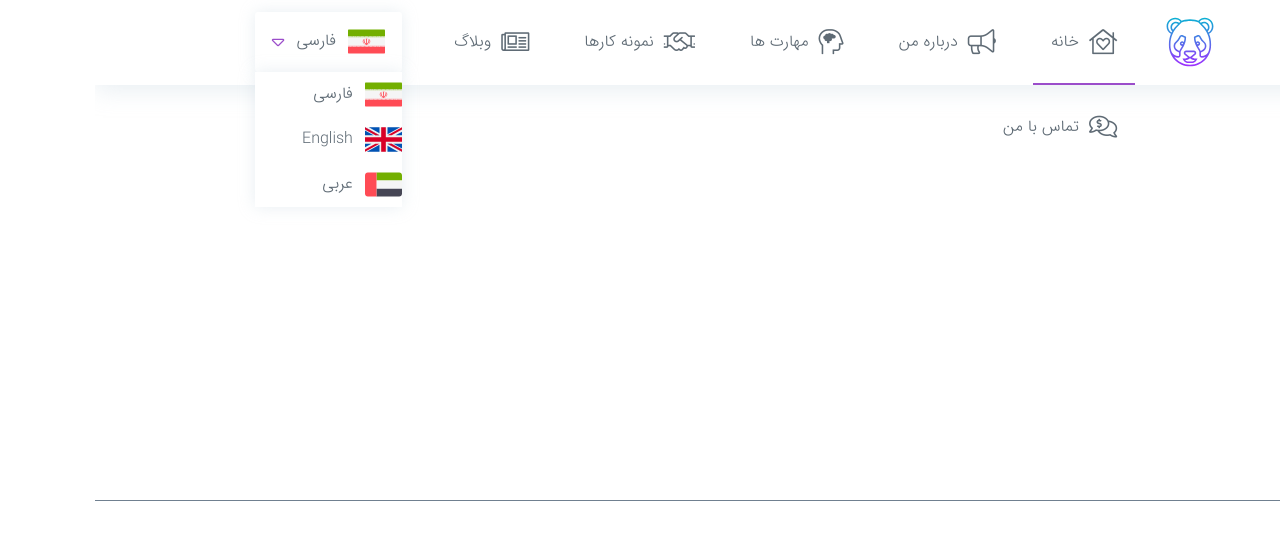
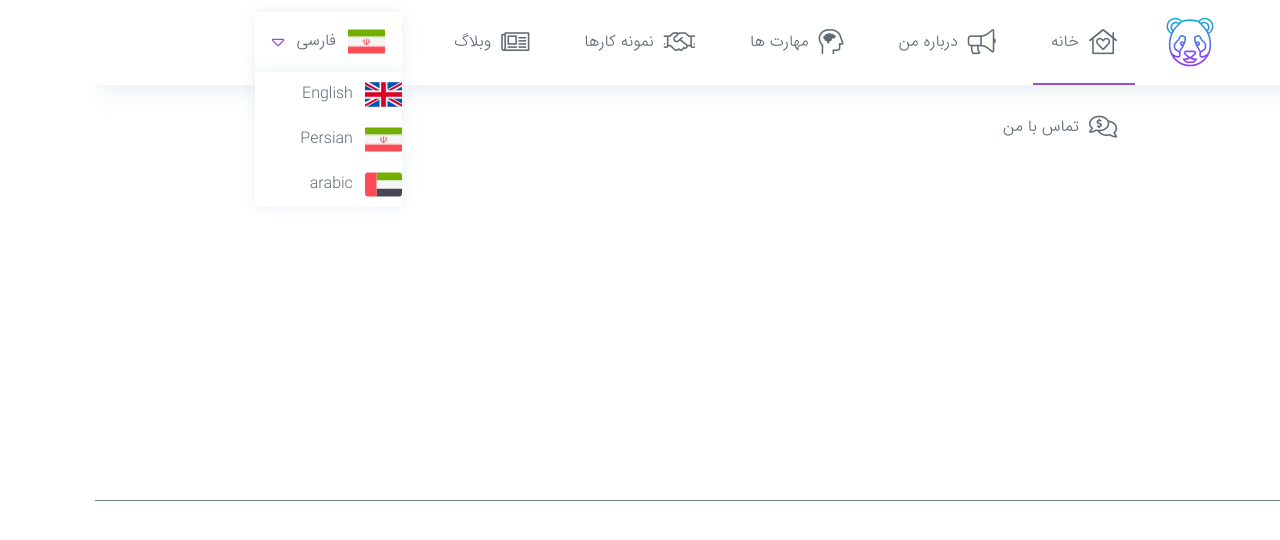
Before and after one commit to nerdpanda-ir/NerdPanda.Me, a React (Create React App) app: page / in a window 1280 px wide. Shown: the top 540 px of the page. Built offline with nearby package versions, Linux system fonts and the light colour scheme.

Commit message:
[file]{LangList.js}-> modify css class list Language List wrapper  and modify language name !!!

```diff
--- a/src/components/Page/index/Header/Nav/Options/Language/Langlist/LangList.js
+++ b/src/components/Page/index/Header/Nav/Options/Language/Langlist/LangList.js
@@ -24,14 +24,14 @@ export default class LangList extends React.Component
         let result =
             (
                 <React.Fragment>
-                    <ul className='posAb col-12 bg-white sh2' id='LangList'>
-                        <GlobalContextProvider value={{img : persian , alt : 'persian-lang' , name : 'فارسی'}}>
-                            <List />
-                        </GlobalContextProvider>
+                    <ul className='posAb col-12 bg-white sh2  br3 boxSBB' id='LangList'>
                         <GlobalContextProvider value={{img : english , alt : 'English-lang' , name : 'English'}}>
                             <List />
                         </GlobalContextProvider>
-                        <GlobalContextProvider value={{img : arab , alt : 'Arab-lang' , name : 'عربی'}}>
+                        <GlobalContextProvider value={{img : persian , alt : 'persian-lang' , name : 'Persian'}}>
+                            <List />
+                        </GlobalContextProvider>
+                        <GlobalContextProvider value={{img : arab , alt : 'Arab-lang' , name : 'arabic'}}>
                             <List />
                         </GlobalContextProvider>
                     </ul>
```
